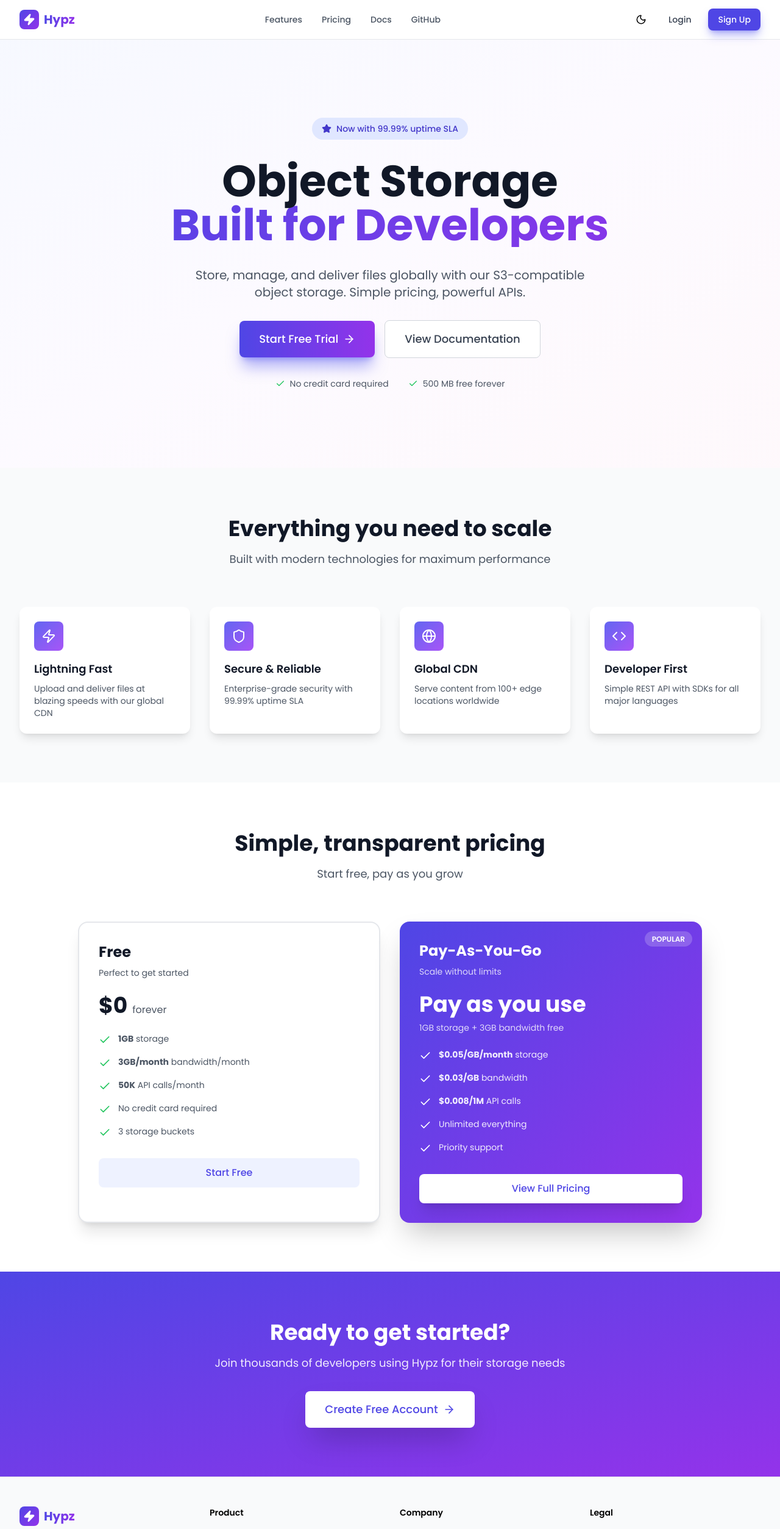
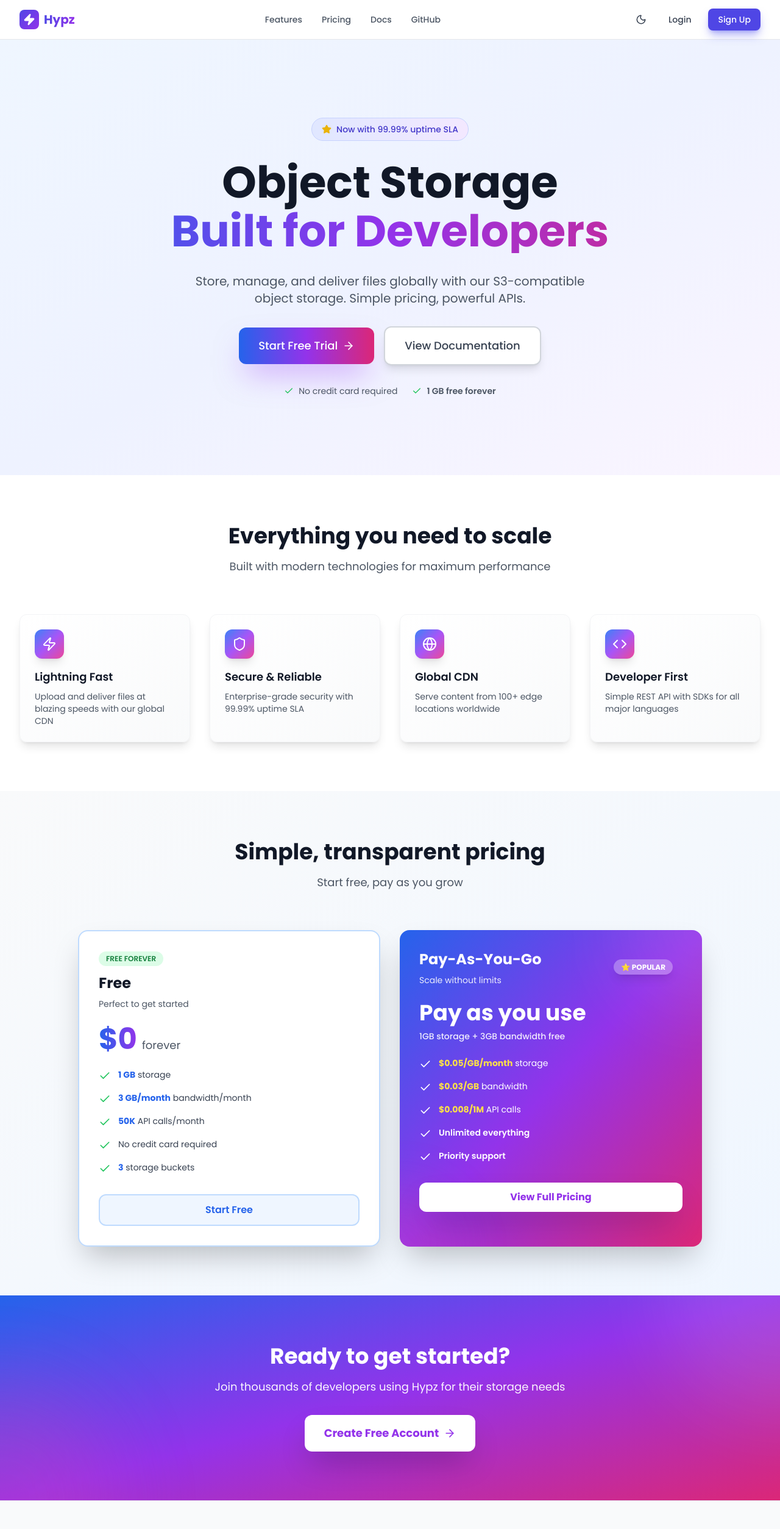
Before and after one commit to ysr-hameed/hypz, a React (Vite) app in the folder frontend/: page / in a window 1280 px wide. Shown: the top 2507 px of the page at 61% size. Built offline with nearby package versions, Linux system fonts and the light colour scheme.

Commit message:
UI: improve Landing page with vibrant gradients, better colors, visible theme toggle icons; fix plan value displays with proper spacing

```diff
--- a/frontend/src/components/Navbar.jsx
+++ b/frontend/src/components/Navbar.jsx
@@ -49,10 +49,10 @@ const Navbar = () => {
           <div className="hidden md:flex items-center space-x-3">
             <button
               onClick={toggleTheme}
-              className="p-2 rounded-lg hover:bg-gray-100 dark:hover:bg-gray-800 transition"
+              className="p-2 rounded-lg hover:bg-gray-100 dark:hover:bg-gray-800 transition text-gray-700 dark:text-gray-200"
               aria-label="Toggle theme"
             >
-              {theme === 'light' ? <Moon size={18} /> : <Sun size={18} />}
+              {theme === 'light' ? <Moon size={18} className="text-gray-700" /> : <Sun size={18} className="text-yellow-400" />}
             </button>
             {isAuthenticated ? (
               <>
@@ -90,7 +90,7 @@ const Navbar = () => {
           {/* Mobile Menu Button */}
           <button
             onClick={() => setMobileMenuOpen(!mobileMenuOpen)}
-            className="md:hidden p-2 rounded-lg hover:bg-gray-100 dark:hover:bg-gray-800"
+            className="md:hidden p-2 rounded-lg hover:bg-gray-100 dark:hover:bg-gray-800 text-gray-700 dark:text-gray-200"
           >
             {mobileMenuOpen ? <X size={20} /> : <Menu size={20} />}
           </button>
--- a/frontend/src/pages/Landing.jsx
+++ b/frontend/src/pages/Landing.jsx
@@ -51,30 +51,30 @@ const Landing = () => {
         structuredData={structuredData}
       />
       {/* Hero Section */}
-      <section className="relative overflow-hidden">
-        <div className="absolute inset-0 bg-gradient-to-br from-primary-50 via-purple-50 to-pink-50 dark:from-primary-950 dark:via-purple-950 dark:to-pink-950 opacity-50"></div>
+      <section className="relative overflow-hidden bg-gradient-to-br from-blue-50 via-indigo-50 to-purple-50 dark:from-gray-900 dark:via-indigo-950 dark:to-purple-950">
+        <div className="absolute inset-0 bg-grid-pattern opacity-5"></div>
         <div className="relative max-w-7xl mx-auto px-4 sm:px-6 lg:px-8 py-20 md:py-32">
           <div className="text-center space-y-8">
-            <div className="inline-block">
-              <span className="inline-flex items-center space-x-2 px-4 py-2 rounded-full bg-primary-100 dark:bg-primary-900/30 text-primary-700 dark:text-primary-300 text-sm font-medium">
-                <Star size={16} fill="currentColor" />
+            <div className="inline-block animate-bounce-slow">
+              <span className="inline-flex items-center space-x-2 px-4 py-2 rounded-full bg-gradient-to-r from-primary-100 to-purple-100 dark:from-primary-900/40 dark:to-purple-900/40 text-primary-700 dark:text-primary-300 text-sm font-medium border border-primary-200 dark:border-primary-800">
+                <Star size={16} fill="currentColor" className="text-yellow-500" />
                 <span>Now with 99.99% uptime SLA</span>
               </span>
             </div>
-            <h1 className="text-4xl md:text-6xl lg:text-7xl font-bold text-gray-900 dark:text-white">
+            <h1 className="text-4xl md:text-6xl lg:text-7xl font-bold text-gray-900 dark:text-white leading-tight">
               Object Storage
-              <span className="block bg-gradient-to-r from-primary-600 to-purple-600 bg-clip-text text-transparent">
+              <span className="block mt-2 bg-gradient-to-r from-blue-600 via-purple-600 to-pink-600 bg-clip-text text-transparent animate-gradient">
                 Built for Developers
               </span>
             </h1>
-            <p className="max-w-2xl mx-auto text-lg md:text-xl text-gray-600 dark:text-gray-400">
+            <p className="max-w-2xl mx-auto text-lg md:text-xl text-gray-600 dark:text-gray-300">
               Store, manage, and deliver files globally with our S3-compatible object storage. Simple pricing, powerful APIs.
             </p>
             <div className="flex flex-col sm:flex-row items-center justify-center gap-4">
               {isAuthenticated ? (
                 <Link
                   to="/dashboard"
-                  className="inline-flex items-center px-8 py-4 text-lg font-medium text-white bg-gradient-to-r from-primary-600 to-purple-600 hover:from-primary-700 hover:to-purple-700 rounded-lg transition shadow-xl shadow-primary-500/50"
+                  className="inline-flex items-center px-8 py-4 text-lg font-medium text-white bg-gradient-to-r from-blue-600 via-purple-600 to-pink-600 hover:from-blue-700 hover:via-purple-700 hover:to-pink-700 rounded-xl transition-all duration-300 shadow-2xl shadow-purple-500/50 hover:scale-105"
                 >
                   Get Started
                   <ArrowRight className="ml-2" size={20} />
@@ -82,7 +82,7 @@ const Landing = () => {
               ) : (
                 <Link
                   to="/register"
-                  className="inline-flex items-center px-8 py-4 text-lg font-medium text-white bg-gradient-to-r from-primary-600 to-purple-600 hover:from-primary-700 hover:to-purple-700 rounded-lg transition shadow-xl shadow-primary-500/50"
+                  className="inline-flex items-center px-8 py-4 text-lg font-medium text-white bg-gradient-to-r from-blue-600 via-purple-600 to-pink-600 hover:from-blue-700 hover:via-purple-700 hover:to-pink-700 rounded-xl transition-all duration-300 shadow-2xl shadow-purple-500/50 hover:scale-105"
                 >
                   Start Free Trial
                   <ArrowRight className="ml-2" size={20} />
@@ -90,19 +90,19 @@ const Landing = () => {
               )}
               <Link
                 to="/docs"
-                className="inline-flex items-center px-8 py-4 text-lg font-medium text-gray-700 dark:text-gray-200 bg-white dark:bg-gray-800 border border-gray-300 dark:border-gray-700 hover:bg-gray-50 dark:hover:bg-gray-700 rounded-lg transition"
+                className="inline-flex items-center px-8 py-4 text-lg font-medium text-gray-700 dark:text-gray-200 bg-white dark:bg-gray-800 border-2 border-gray-300 dark:border-gray-600 hover:bg-gray-50 dark:hover:bg-gray-700 hover:border-purple-400 dark:hover:border-purple-500 rounded-xl transition-all duration-300 shadow-lg hover:scale-105"
               >
                 View Documentation
               </Link>
             </div>
-            <div className="flex items-center justify-center space-x-8 text-sm text-gray-600 dark:text-gray-400">
+            <div className="flex flex-wrap items-center justify-center gap-6 text-sm text-gray-600 dark:text-gray-300">
               <div className="flex items-center space-x-2">
-                <Check size={16} className="text-green-500" />
+                <Check size={16} className="text-green-500 dark:text-green-400" />
                 <span>No credit card required</span>
               </div>
               <div className="flex items-center space-x-2">
-                <Check size={16} className="text-green-500" />
-                <span>500 MB free forever</span>
+                <Check size={16} className="text-green-500 dark:text-green-400" />
+                <span className="font-semibold">1 GB free forever</span>
               </div>
             </div>
           </div>
@@ -110,26 +110,26 @@ const Landing = () => {
       </section>
 
       {/* Features Section */}
-      <section id="features" className="py-20 bg-gray-50 dark:bg-gray-900">
+      <section id="features" className="py-20 bg-white dark:bg-gray-900">
         <div className="max-w-7xl mx-auto px-4 sm:px-6 lg:px-8">
           <div className="text-center mb-16">
             <h2 className="text-3xl md:text-4xl font-bold text-gray-900 dark:text-white mb-4">
               Everything you need to scale
             </h2>
-            <p className="text-lg text-gray-600 dark:text-gray-400">
+            <p className="text-lg text-gray-600 dark:text-gray-300">
               Built with modern technologies for maximum performance
             </p>
           </div>
           <div className="grid grid-cols-1 md:grid-cols-2 lg:grid-cols-4 gap-8">
             {features.map((feature, index) => (
-              <div key={index} className="bg-white dark:bg-gray-800 rounded-xl p-6 shadow-lg hover:shadow-xl transition">
-                <div className="w-12 h-12 bg-gradient-to-br from-primary-500 to-purple-500 rounded-lg flex items-center justify-center text-white mb-4">
+              <div key={index} className="bg-gradient-to-br from-white to-gray-50 dark:from-gray-800 dark:to-gray-850 rounded-xl p-6 shadow-lg hover:shadow-2xl transition-all duration-300 border border-gray-100 dark:border-gray-700 hover:scale-105 group">
+                <div className="w-12 h-12 bg-gradient-to-br from-blue-500 via-purple-500 to-pink-500 rounded-xl flex items-center justify-center text-white mb-4 group-hover:scale-110 transition-transform duration-300 shadow-lg">
                   <feature.icon size={24} />
                 </div>
                 <h3 className="text-lg font-semibold text-gray-900 dark:text-white mb-2">
                   {feature.title}
                 </h3>
-                <p className="text-gray-600 dark:text-gray-400 text-sm">
+                <p className="text-gray-600 dark:text-gray-300 text-sm">
                   {feature.description}
                 </p>
               </div>
@@ -139,119 +139,129 @@ const Landing = () => {
       </section>
 
       {/* Pricing Section */}
-      <section id="pricing" className="py-20">
+      <section id="pricing" className="py-20 bg-gradient-to-br from-gray-50 to-blue-50 dark:from-gray-900 dark:to-indigo-950">
         <div className="max-w-7xl mx-auto px-4 sm:px-6 lg:px-8">
           <div className="text-center mb-16">
             <h2 className="text-3xl md:text-4xl font-bold text-gray-900 dark:text-white mb-4">
               Simple, transparent pricing
             </h2>
-            <p className="text-lg text-gray-600 dark:text-gray-400">
+            <p className="text-lg text-gray-600 dark:text-gray-300">
               Start free, pay as you grow
             </p>
           </div>
           <div className="grid grid-cols-1 md:grid-cols-2 gap-8 max-w-5xl mx-auto">
             {/* Free Plan */}
-            <div className="bg-white dark:bg-gray-800 rounded-2xl p-8 shadow-xl border-2 border-gray-200 dark:border-gray-700">
+            <div className="bg-white dark:bg-gray-800 rounded-2xl p-8 shadow-2xl border-2 border-blue-200 dark:border-blue-800 hover:scale-105 transition-transform duration-300">
               <div className="mb-6">
+                <div className="inline-block px-3 py-1 bg-green-100 dark:bg-green-900/30 text-green-700 dark:text-green-400 text-xs font-semibold rounded-full mb-3">
+                  FREE FOREVER
+                </div>
                 <h3 className="text-2xl font-bold text-gray-900 dark:text-white mb-2">{freePlan.name}</h3>
-                <p className="text-gray-600 dark:text-gray-400 text-sm">Perfect to get started</p>
+                <p className="text-gray-600 dark:text-gray-300 text-sm">Perfect to get started</p>
               </div>
               <div className="mb-6">
-                <span className="text-4xl font-bold text-gray-900 dark:text-white">$0</span>
-                <span className="text-gray-600 dark:text-gray-400 ml-2">forever</span>
+                <span className="text-5xl font-bold bg-gradient-to-r from-blue-600 to-purple-600 bg-clip-text text-transparent">$0</span>
+                <span className="text-gray-600 dark:text-gray-300 ml-2 text-lg">forever</span>
               </div>
               <ul className="space-y-4 mb-8">
                 <li className="flex items-start space-x-3">
-                  <Check size={20} className="text-green-500 flex-shrink-0 mt-0.5" />
-                  <span className="text-sm text-gray-600 dark:text-gray-400"><strong>{freePlan.features.storage.amount}{freePlan.features.storage.unit}</strong> storage</span>
+                  <Check size={20} className="text-green-500 dark:text-green-400 flex-shrink-0 mt-0.5" />
+                  <span className="text-sm text-gray-700 dark:text-gray-300"><strong className="text-blue-600 dark:text-blue-400">{freePlan.features.storage.amount} {freePlan.features.storage.unit}</strong> storage</span>
                 </li>
                 <li className="flex items-start space-x-3">
-                  <Check size={20} className="text-green-500 flex-shrink-0 mt-0.5" />
-                  <span className="text-sm text-gray-600 dark:text-gray-400"><strong>{freePlan.features.bandwidth.amount}{freePlan.features.bandwidth.unit}</strong> bandwidth/month</span>
+                  <Check size={20} className="text-green-500 dark:text-green-400 flex-shrink-0 mt-0.5" />
+                  <span className="text-sm text-gray-700 dark:text-gray-300"><strong className="text-blue-600 dark:text-blue-400">{freePlan.features.bandwidth.amount} {freePlan.features.bandwidth.unit}</strong> bandwidth/month</span>
                 </li>
                 <li className="flex items-start space-x-3">
-                  <Check size={20} className="text-green-500 flex-shrink-0 mt-0.5" />
-                  <span className="text-sm text-gray-600 dark:text-gray-400"><strong>{(freePlan.features.apiCalls.amount / 1000).toFixed(0)}K</strong> API calls/month</span>
+                  <Check size={20} className="text-green-500 dark:text-green-400 flex-shrink-0 mt-0.5" />
+                  <span className="text-sm text-gray-700 dark:text-gray-300"><strong className="text-blue-600 dark:text-blue-400">{(freePlan.features.apiCalls.amount / 1000).toFixed(0)}K</strong> API calls/month</span>
                 </li>
                 <li className="flex items-start space-x-3">
-                  <Check size={20} className="text-green-500 flex-shrink-0 mt-0.5" />
-                  <span className="text-sm text-gray-600 dark:text-gray-400">No credit card required</span>
+                  <Check size={20} className="text-green-500 dark:text-green-400 flex-shrink-0 mt-0.5" />
+                  <span className="text-sm text-gray-700 dark:text-gray-300">No credit card required</span>
                 </li>
                 <li className="flex items-start space-x-3">
-                  <Check size={20} className="text-green-500 flex-shrink-0 mt-0.5" />
-                  <span className="text-sm text-gray-600 dark:text-gray-400">{freePlan.features.buckets.amount} storage buckets</span>
+                  <Check size={20} className="text-green-500 dark:text-green-400 flex-shrink-0 mt-0.5" />
+                  <span className="text-sm text-gray-700 dark:text-gray-300"><strong className="text-blue-600 dark:text-blue-400">{freePlan.features.buckets.amount}</strong> storage buckets</span>
                 </li>
               </ul>
               <Link
                 to="/register"
-                className="block w-full text-center px-6 py-3 text-primary-600 dark:text-primary-400 bg-primary-50 dark:bg-primary-900/20 hover:bg-primary-100 dark:hover:bg-primary-900/30 font-medium rounded-lg transition"
+                className="block w-full text-center px-6 py-3 text-blue-600 dark:text-blue-400 bg-blue-50 dark:bg-blue-900/30 hover:bg-blue-100 dark:hover:bg-blue-900/40 font-semibold rounded-xl transition-all duration-300 border-2 border-blue-200 dark:border-blue-800 hover:scale-105"
               >
                 Start Free
               </Link>
             </div>
 
             {/* Pay-As-You-Go Plan */}
-            <div className="bg-gradient-to-br from-primary-600 to-purple-600 rounded-2xl p-8 shadow-2xl relative overflow-hidden">
+            <div className="bg-gradient-to-br from-blue-600 via-purple-600 to-pink-600 rounded-2xl p-8 shadow-2xl relative overflow-hidden hover:scale-105 transition-transform duration-300">
+              <div className="absolute top-0 right-0 w-64 h-64 bg-white/10 rounded-full -mr-32 -mt-32 blur-3xl"></div>
+              <div className="absolute bottom-0 left-0 w-48 h-48 bg-pink-500/20 rounded-full -ml-24 -mb-24 blur-2xl"></div>
+              <div className="relative">
                 <div className="absolute top-4 right-4">
-                <span className="px-3 py-1 bg-white/20 backdrop-blur-sm text-white text-xs font-semibold rounded-full">
-                  POPULAR
+                  <span className="px-3 py-1 bg-white/30 backdrop-blur-sm text-white text-xs font-bold rounded-full shadow-lg">
+                    ⭐ POPULAR
                   </span>
                 </div>
                 <div className="mb-6">
                   <h3 className="text-2xl font-bold text-white mb-2">{paygPlan.name}</h3>
-                <p className="text-white/80 text-sm">Scale without limits</p>
+                  <p className="text-white/90 text-sm">Scale without limits</p>
                 </div>
                 <div className="mb-6">
                   <span className="text-4xl font-bold text-white">Pay as you use</span>
-                <p className="text-white/80 text-sm mt-2">
+                  <p className="text-white/90 text-sm mt-2 font-medium">
                     {paygPlan.baseIncludes.storage.amount}GB storage + {paygPlan.baseIncludes.bandwidth.amount}GB bandwidth free
                   </p>
                 </div>
                 <ul className="space-y-4 mb-8">
                   <li className="flex items-start space-x-3">
                     <Check size={20} className="text-white flex-shrink-0 mt-0.5" />
-                  <span className="text-sm text-white/90"><strong>${paygPlan.pricing.storage.usd}/GB/month</strong> storage</span>
+                    <span className="text-sm text-white"><strong className="text-yellow-300">${paygPlan.pricing.storage.usd}/GB/month</strong> storage</span>
                   </li>
                   <li className="flex items-start space-x-3">
                     <Check size={20} className="text-white flex-shrink-0 mt-0.5" />
-                  <span className="text-sm text-white/90"><strong>${paygPlan.pricing.bandwidth.usd}/GB</strong> bandwidth</span>
+                    <span className="text-sm text-white"><strong className="text-yellow-300">${paygPlan.pricing.bandwidth.usd}/GB</strong> bandwidth</span>
                   </li>
                   <li className="flex items-start space-x-3">
                     <Check size={20} className="text-white flex-shrink-0 mt-0.5" />
-                  <span className="text-sm text-white/90"><strong>${paygPlan.pricing.apiCalls.usd}/1M</strong> API calls</span>
+                    <span className="text-sm text-white"><strong className="text-yellow-300">${paygPlan.pricing.apiCalls.usd}/1M</strong> API calls</span>
                   </li>
                   <li className="flex items-start space-x-3">
                     <Check size={20} className="text-white flex-shrink-0 mt-0.5" />
-                  <span className="text-sm text-white/90">Unlimited everything</span>
+                    <span className="text-sm text-white font-semibold">Unlimited everything</span>
                   </li>
                   <li className="flex items-start space-x-3">
                     <Check size={20} className="text-white flex-shrink-0 mt-0.5" />
-                  <span className="text-sm text-white/90">Priority support</span>
+                    <span className="text-sm text-white font-semibold">Priority support</span>
                   </li>
                 </ul>
                 <Link
                   to="/pricing"
-                className="block w-full text-center px-6 py-3 text-primary-600 bg-white hover:bg-gray-100 font-medium rounded-lg transition shadow-xl"
+                  className="block w-full text-center px-6 py-3 text-purple-600 bg-white hover:bg-gray-100 font-bold rounded-xl transition-all duration-300 shadow-2xl hover:scale-105"
                 >
                   View Full Pricing
                 </Link>
               </div>
             </div>
           </div>
+        </div>
       </section>
 
       {/* CTA Section */}
-      <section className="py-20 bg-gradient-to-br from-primary-600 to-purple-600">
-        <div className="max-w-4xl mx-auto text-center px-4">
+      <section className="py-20 bg-gradient-to-br from-blue-600 via-purple-600 to-pink-600 relative overflow-hidden">
+        <div className="absolute inset-0 bg-grid-pattern opacity-10"></div>
+        <div className="absolute top-0 right-0 w-96 h-96 bg-white/10 rounded-full -mr-48 -mt-48 blur-3xl"></div>
+        <div className="absolute bottom-0 left-0 w-96 h-96 bg-pink-500/20 rounded-full -ml-48 -mb-48 blur-3xl"></div>
+        <div className="relative max-w-4xl mx-auto text-center px-4">
           <h2 className="text-3xl md:text-4xl font-bold text-white mb-4">
             Ready to get started?
           </h2>
-          <p className="text-lg text-white/90 mb-8">
+          <p className="text-lg text-white/95 mb-8">
             Join thousands of developers using Hypz for their storage needs
           </p>
           <Link
             to="/register"
-            className="inline-flex items-center px-8 py-4 text-lg font-medium text-primary-600 bg-white hover:bg-gray-100 rounded-lg transition shadow-2xl"
+            className="inline-flex items-center px-8 py-4 text-lg font-bold text-purple-600 bg-white hover:bg-gray-100 rounded-xl transition-all duration-300 shadow-2xl hover:scale-110"
           >
             Create Free Account
             <ArrowRight className="ml-2" size={20} />
```
Lines whose indentation alone changed are shown as unchanged.
